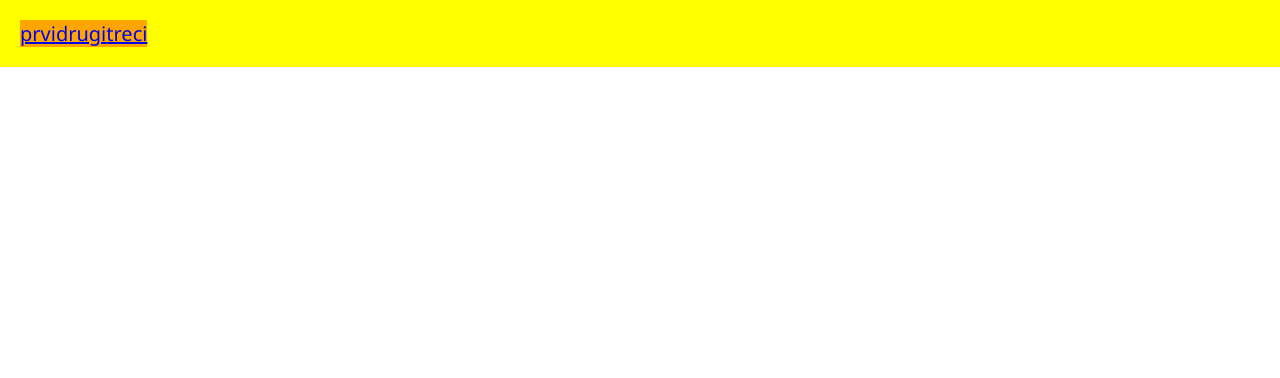
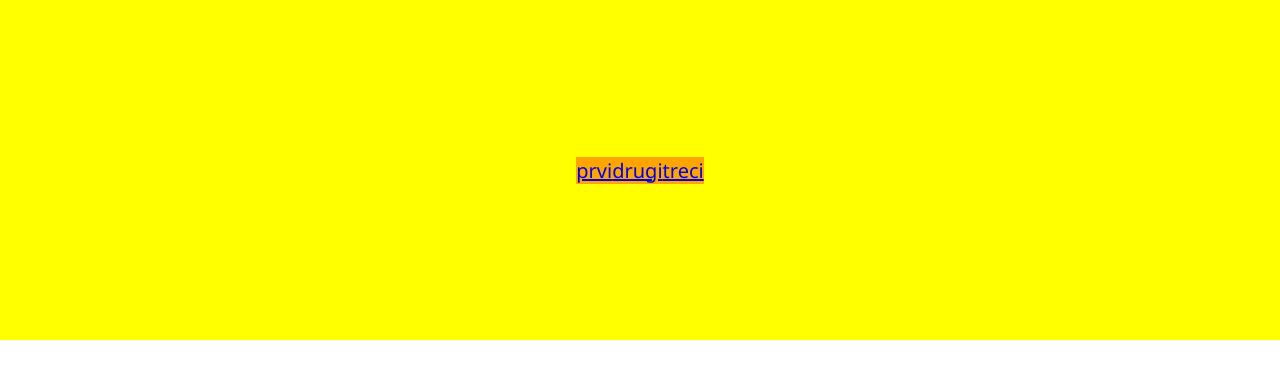
Before and after one commit to MarioB007/css--basics, a plain HTML site: page index.html in a window 1280 px wide. Shown: the top 378 px of the page. Drawn offline with Linux system fonts and the light colour scheme.

Commit message:
nova vjezba css

```diff
--- a/index.html
+++ b/index.html
@@ -9,7 +9,7 @@
   </head>
 
   <body>
-    <nav class="navigation">
+    <nav class="navigation flex-center-both">
       <a href="#" class="link">prvi</a>
       <a href="#" class="link">drugi</a>
       <a href="#" class="link">treci</a>
--- a/styles.css
+++ b/styles.css
@@ -18,10 +18,21 @@ button {
 
 .navigation {
   display: flex;
+  flex-direction: row;
+  justify-content: center;
+  align-items: center;
+  flex-wrap: wrap;
   background-color: yellow;
   padding: 20px;
+  height: 300px;
 }
 
 .link {
   background-color: orange;
 }
+
+.flex-center-both {
+  display: flex;
+  justify-content: center;
+  align-items: center;
+}
```
